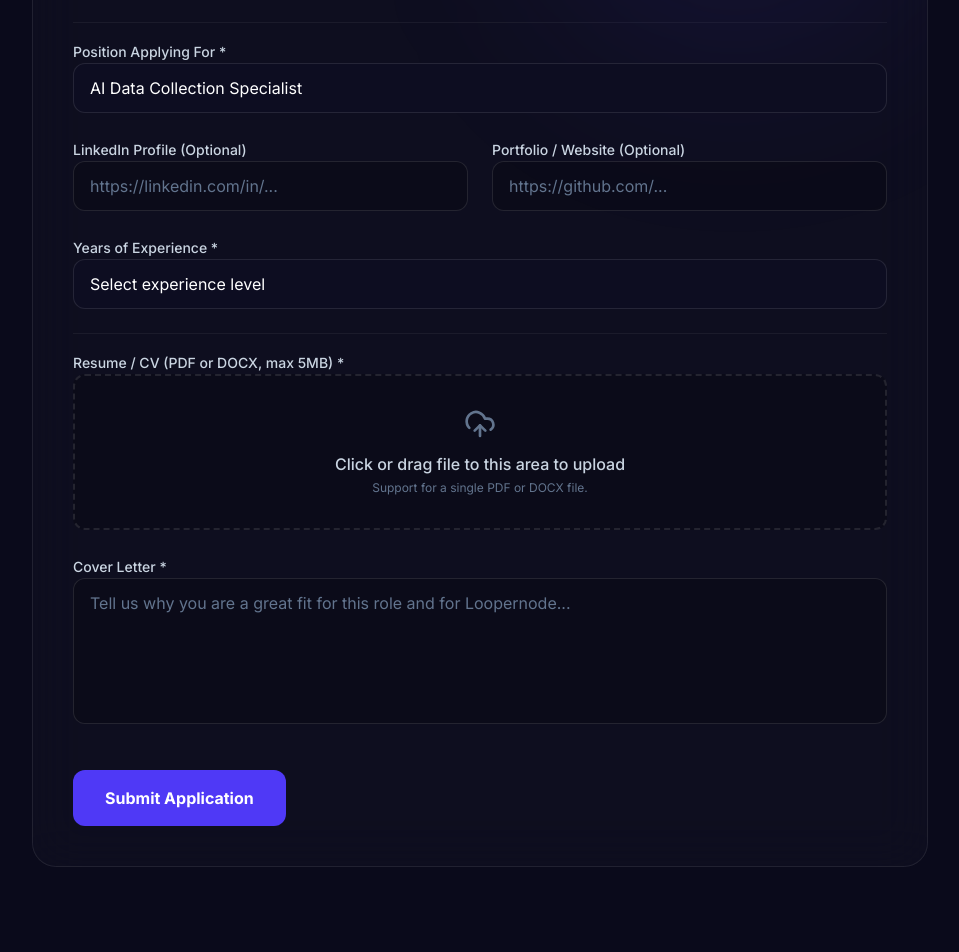
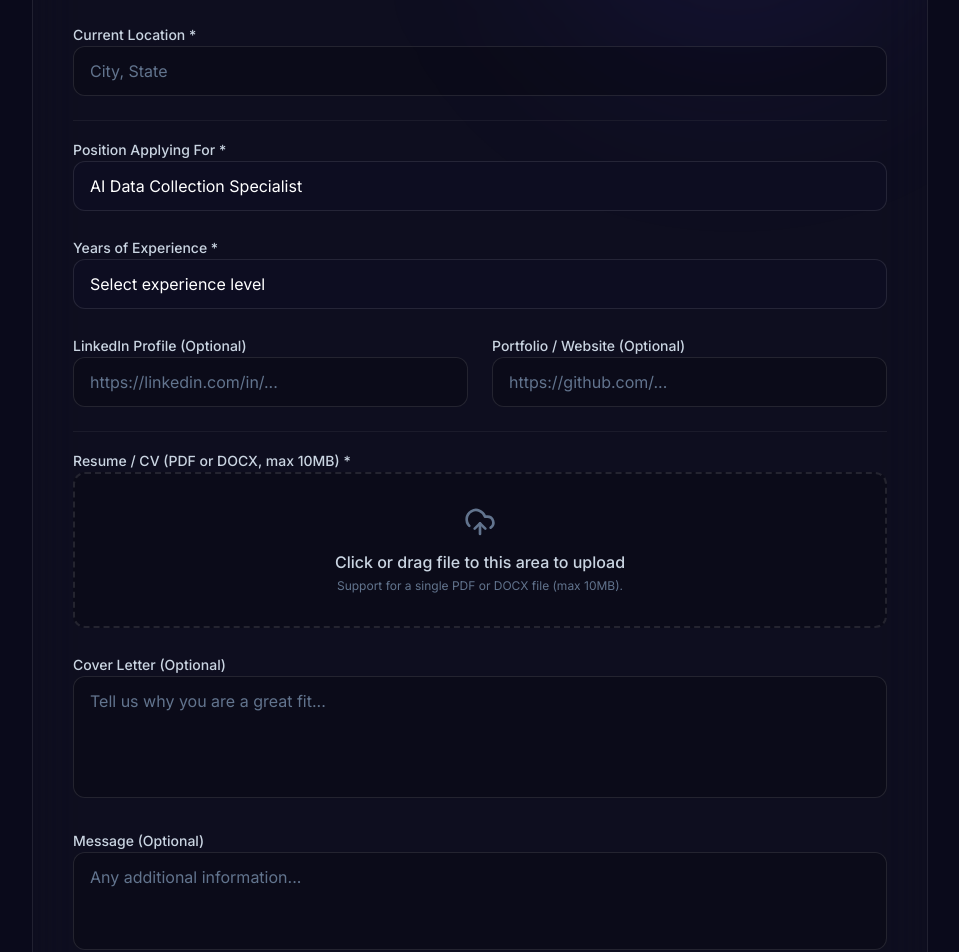
Before and after one commit to liyakathaalikt-oss/loopernode, a Next.js app: page /careers/ai-data-collection-specialist in a window 1280 px wide. Shown: the part 3100-4052 px from the top of the page, without its empty margins (160-1119 px from the left). Built offline with nearby package versions, Linux system fonts and the light colour scheme; a web font is replaced by a local one.

Commit message:
feat: finalize Careers application form validation, backend payload, and SMTP logic

```diff
--- a/app/api/careers/route.ts
+++ b/app/api/careers/route.ts
@@ -1,17 +1,21 @@
 import { NextResponse } from 'next/server';
 import nodemailer from 'nodemailer';
 import * as z from 'zod';
+import fs from 'fs/promises';
+import path from 'path';
 
 const formSchema = z.object({
   fullName: z.string().min(2),
   email: z.string().email(),
   phone: z.string().min(5),
   country: z.string().min(2),
+  currentLocation: z.string().min(2),
   linkedin: z.string().optional(),
   portfolio: z.string().optional(),
   experience: z.string().min(1),
   position: z.string().min(1),
-  coverLetter: z.string().min(10),
+  coverLetter: z.string().optional(),
+  message: z.string().optional(),
 });
 
 export async function POST(request: Request) {
@@ -20,15 +24,17 @@ export async function POST(request: Request) {
 
     // Extract text fields
     const data = {
-      fullName: formData.get('fullName') as string,
-      email: formData.get('email') as string,
-      phone: formData.get('phone') as string,
-      country: formData.get('country') as string,
-      linkedin: formData.get('linkedin') as string,
-      portfolio: formData.get('portfolio') as string,
-      experience: formData.get('experience') as string,
-      position: formData.get('position') as string,
-      coverLetter: formData.get('coverLetter') as string,
+      fullName: formData.get('fullName') as string || '',
+      email: formData.get('email') as string || '',
+      phone: formData.get('phone') as string || '',
+      country: formData.get('country') as string || '',
+      currentLocation: formData.get('currentLocation') as string || '',
+      linkedin: formData.get('linkedin') as string || '',
+      portfolio: formData.get('portfolio') as string || '',
+      experience: formData.get('experience') as string || '',
+      position: formData.get('position') as string || '',
+      coverLetter: formData.get('coverLetter') as string || '',
+      message: formData.get('message') as string || '',
     };
 
     // Validate fields
@@ -44,6 +50,32 @@ export async function POST(request: Request) {
     const bytes = await resumeFile.arrayBuffer();
     const buffer = Buffer.from(bytes);
 
+    // Save to local file database as a fallback mechanism for safety
+    let savedToDB = false;
+    try {
+      const dbPath = path.join(process.cwd(), 'applications.json');
+      const newEntry = {
+        id: crypto.randomUUID(),
+        date: new Date().toISOString(),
+        ...validatedData,
+        fileName: resumeFile.name
+      };
+
+      let existingData = [];
+      try {
+        const fileContent = await fs.readFile(dbPath, 'utf-8');
+        existingData = JSON.parse(fileContent);
+      } catch (e) {
+        // File doesn't exist yet, that's fine
+      }
+
+      existingData.push(newEntry);
+      await fs.writeFile(dbPath, JSON.stringify(existingData, null, 2));
+      savedToDB = true;
+    } catch (e) {
+      console.error('Failed to save to mock DB', e);
+    }
+
     // Create Transporter
     const transporter = nodemailer.createTransport({
       host: process.env.SMTP_HOST || 'smtp.gmail.com',
@@ -58,37 +90,48 @@ export async function POST(request: Request) {
     // Mock email if credentials aren't provided (for local testing)
     if (!process.env.SMTP_USER) {
       console.log('No SMTP credentials found, mocking email send.');
-      console.log(`Would have sent email to info@loopernode.in from ${validatedData.email}`);
-      console.log(`Would have sent auto-responder to ${validatedData.email}`);
-      return NextResponse.json({ success: true, mocked: true });
+      return NextResponse.json({ success: true, partialSuccess: true });
     }
 
+    try {
       // 1. Send Application to Loopernode HR
       await transporter.sendMail({
         from: `"Loopernode Careers" <${process.env.SMTP_USER}>`,
         to: 'info@loopernode.in',
         replyTo: validatedData.email,
-      subject: `New Job Application: ${validatedData.position} - ${validatedData.fullName}`,
+        subject: `New Career Application - ${validatedData.position}`,
         html: `
           <div style="font-family: sans-serif; max-w: 600px; margin: 0 auto; border: 1px solid #e2e8f0; border-radius: 8px; overflow: hidden;">
             <div style="background-color: #4f46e5; padding: 20px; color: white; text-align: center;">
-            <h2 style="margin: 0;">New Application Received</h2>
+              <h2 style="margin: 0;">New Career Application</h2>
               <p style="margin: 5px 0 0 0; opacity: 0.9;">${validatedData.position}</p>
             </div>
             <div style="padding: 30px; background-color: #ffffff; color: #334155;">
               <table style="width: 100%; border-collapse: collapse;">
-              <tr><td style="padding: 10px 0; border-bottom: 1px solid #f1f5f9;"><strong>Name:</strong></td><td style="padding: 10px 0; border-bottom: 1px solid #f1f5f9;">${validatedData.fullName}</td></tr>
+                <tr><td style="padding: 10px 0; border-bottom: 1px solid #f1f5f9;"><strong>Applicant Name:</strong></td><td style="padding: 10px 0; border-bottom: 1px solid #f1f5f9;">${validatedData.fullName}</td></tr>
                 <tr><td style="padding: 10px 0; border-bottom: 1px solid #f1f5f9;"><strong>Email:</strong></td><td style="padding: 10px 0; border-bottom: 1px solid #f1f5f9;"><a href="mailto:${validatedData.email}">${validatedData.email}</a></td></tr>
                 <tr><td style="padding: 10px 0; border-bottom: 1px solid #f1f5f9;"><strong>Phone:</strong></td><td style="padding: 10px 0; border-bottom: 1px solid #f1f5f9;">${validatedData.phone}</td></tr>
                 <tr><td style="padding: 10px 0; border-bottom: 1px solid #f1f5f9;"><strong>Country:</strong></td><td style="padding: 10px 0; border-bottom: 1px solid #f1f5f9;">${validatedData.country}</td></tr>
+                <tr><td style="padding: 10px 0; border-bottom: 1px solid #f1f5f9;"><strong>Location:</strong></td><td style="padding: 10px 0; border-bottom: 1px solid #f1f5f9;">${validatedData.currentLocation}</td></tr>
+                <tr><td style="padding: 10px 0; border-bottom: 1px solid #f1f5f9;"><strong>Job Title:</strong></td><td style="padding: 10px 0; border-bottom: 1px solid #f1f5f9;">${validatedData.position}</td></tr>
                 <tr><td style="padding: 10px 0; border-bottom: 1px solid #f1f5f9;"><strong>Experience:</strong></td><td style="padding: 10px 0; border-bottom: 1px solid #f1f5f9;">${validatedData.experience}</td></tr>
                 ${validatedData.linkedin ? `<tr><td style="padding: 10px 0; border-bottom: 1px solid #f1f5f9;"><strong>LinkedIn:</strong></td><td style="padding: 10px 0; border-bottom: 1px solid #f1f5f9;"><a href="${validatedData.linkedin}">${validatedData.linkedin}</a></td></tr>` : ''}
                 ${validatedData.portfolio ? `<tr><td style="padding: 10px 0; border-bottom: 1px solid #f1f5f9;"><strong>Portfolio:</strong></td><td style="padding: 10px 0; border-bottom: 1px solid #f1f5f9;"><a href="${validatedData.portfolio}">${validatedData.portfolio}</a></td></tr>` : ''}
+                <tr><td style="padding: 10px 0; border-bottom: 1px solid #f1f5f9;"><strong>Submission Date:</strong></td><td style="padding: 10px 0; border-bottom: 1px solid #f1f5f9;">${new Date().toLocaleString()}</td></tr>
               </table>
+
+              ${validatedData.message ? `
+              <h3 style="margin-top: 30px; color: #0f172a;">Message</h3>
+              <div style="background-color: #f8fafc; padding: 15px; border-radius: 6px; white-space: pre-wrap; font-size: 14px; line-height: 1.6;">
+                ${validatedData.message}
+              </div>` : ''}
+
+              ${validatedData.coverLetter ? `
               <h3 style="margin-top: 30px; color: #0f172a;">Cover Letter</h3>
               <div style="background-color: #f8fafc; padding: 15px; border-radius: 6px; white-space: pre-wrap; font-size: 14px; line-height: 1.6;">
                 ${validatedData.coverLetter}
-            </div>
+              </div>` : ''}
+
               <p style="margin-top: 20px; font-size: 13px; color: #64748b;">The applicant's resume is attached to this email.</p>
             </div>
           </div>
@@ -104,27 +147,29 @@ export async function POST(request: Request) {
 
       // 2. Send Auto-Responder to Applicant
       await transporter.sendMail({
-      from: `"Loopernode Hiring" <${process.env.SMTP_USER}>`,
+        from: `"Loopernode Recruitment Team" <${process.env.SMTP_USER}>`,
         to: validatedData.email,
-      subject: `Application Received: ${validatedData.position} at Loopernode`,
+        subject: `Application Received – Loopernode`,
         html: `
-        <div style="font-family: sans-serif; max-w: 600px; margin: 0 auto; border: 1px solid #e2e8f0; border-radius: 8px; overflow: hidden;">
-          <div style="background-color: #4f46e5; padding: 20px; color: white; text-align: center;">
-            <h2 style="margin: 0;">Application Successfully Received</h2>
-          </div>
-          <div style="padding: 30px; background-color: #ffffff; color: #334155; line-height: 1.6;">
-            <p>Hi ${validatedData.fullName},</p>
-            <p>Thank you for applying for the <strong>${validatedData.position}</strong> role at Loopernode!</p>
-            <p>This email is to confirm that we have received your application and resume. Our hiring team will review your profile, and if your qualifications match our current needs, we will reach out to you to schedule an interview.</p>
-            <p>Due to the high volume of applications, this process may take 1-2 weeks. We appreciate your patience.</p>
+          <div style="font-family: sans-serif; max-w: 600px; margin: 0 auto; color: #334155; line-height: 1.6;">
+            <p>Thank you for applying to Loopernode.</p>
+            <p>We have successfully received your application for the ${validatedData.position} position.</p>
+            <p>Our recruitment team will review your application and contact you if your profile matches our requirements.</p>
             <br/>
-            <p>Best regards,<br/><strong>The Loopernode Hiring Team</strong></p>
-          </div>
+            <p>Best Regards,<br/>Loopernode Recruitment Team</p>
           </div>
         `,
       });
 
-    return NextResponse.json({ success: true });
+      return NextResponse.json({ success: true, partialSuccess: false });
+    } catch (emailError) {
+      console.error('Email sending failed:', emailError);
+      // If email fails but DB save succeeded, we return partial success
+      if (savedToDB) {
+        return NextResponse.json({ success: true, partialSuccess: true });
+      }
+      throw new Error('Failed to send email and failed to save to database.');
+    }
 
   } catch (error) {
     console.error('Error processing application:', error);
--- a/components/sections/careers-form.tsx
+++ b/components/sections/careers-form.tsx
@@ -8,15 +8,17 @@ import { UploadCloud, CheckCircle, AlertCircle, Loader2 } from 'lucide-react';
 import { jobs } from '@/content/jobs';
 
 const formSchema = z.object({
-  fullName: z.string().min(2, 'Name is required'),
+  fullName: z.string().min(2, 'Full Name is required'),
   email: z.string().email('Invalid email address'),
   phone: z.string().min(5, 'Phone number is required'),
   country: z.string().min(2, 'Country is required'),
+  currentLocation: z.string().min(2, 'Current Location is required'),
   linkedin: z.string().optional(),
   portfolio: z.string().optional(),
   experience: z.string().min(1, 'Please select your experience'),
   position: z.string().min(1, 'Position is required'),
-  coverLetter: z.string().min(10, 'Cover letter should be at least 10 characters'),
+  coverLetter: z.string().optional(),
+  message: z.string().optional(),
   resume: z.any() // Handled manually due to FileList
 });
 
@@ -27,7 +29,7 @@ interface CareersFormProps {
 }
 
 export function CareersForm({ defaultPosition }: CareersFormProps) {
-  const [status, setStatus] = useState<'idle' | 'submitting' | 'success' | 'error'>('idle');
+  const [status, setStatus] = useState<'idle' | 'submitting' | 'success' | 'error' | 'partial_success'>('idle');
   const [errorMessage, setErrorMessage] = useState('');
   const [file, setFile] = useState<File | null>(null);
 
@@ -38,11 +40,13 @@ export function CareersForm({ defaultPosition }: CareersFormProps) {
       email: '',
       phone: '',
       country: '',
+      currentLocation: '',
       linkedin: '',
       portfolio: '',
       experience: '',
       position: defaultPosition || '',
       coverLetter: '',
+      message: '',
     }
   });
 
@@ -58,7 +62,7 @@ export function CareersForm({ defaultPosition }: CareersFormProps) {
     try {
       const formData = new FormData();
       Object.entries(data).forEach(([key, value]) => {
-        formData.append(key, value as string);
+        if (value) formData.append(key, value as string);
       });
       formData.append('resume', file);
 
@@ -67,43 +71,72 @@ export function CareersForm({ defaultPosition }: CareersFormProps) {
         body: formData,
       });
 
+      const result = await response.json();
+
       if (!response.ok) {
-        throw new Error('Failed to submit application');
+        throw new Error(result.error || 'Failed to submit application');
       }
 
-      setStatus('success');
+      if (result.partialSuccess) {
+        setStatus('partial_success');
+      } else {
+        setStatus('success');
+      }
+
       reset();
       setFile(null);
-    } catch (err) {
+    } catch (err: any) {
       setStatus('error');
-      setErrorMessage('An unexpected error occurred. Please try again later.');
+      setErrorMessage(err.message || 'An unexpected error occurred. Please try again later.');
     }
   };
 
   const handleFileChange = (e: React.ChangeEvent<HTMLInputElement>) => {
     if (e.target.files && e.target.files[0]) {
       const selectedFile = e.target.files[0];
-      if (selectedFile.size > 5 * 1024 * 1024) {
-        setErrorMessage('File size must be less than 5MB');
+
+      // Limit size to 10 MB
+      if (selectedFile.size > 10 * 1024 * 1024) {
+        setErrorMessage('File size must be less than 10MB');
         setStatus('error');
         e.target.value = '';
         return;
       }
+
+      // Validate file type
+      const validTypes = ['application/pdf', 'application/msword', 'application/vnd.openxmlformats-officedocument.wordprocessingml.document'];
+      if (!validTypes.includes(selectedFile.type)) {
+        setErrorMessage('Please upload a valid PDF or DOCX file.');
+        setStatus('error');
+        e.target.value = '';
+        return;
+      }
+
       setFile(selectedFile);
       setStatus('idle');
     }
   };
 
-  if (status === 'success') {
+  if (status === 'success' || status === 'partial_success') {
     return (
       <div className="p-8 md:p-12 rounded-3xl backdrop-blur-xl bg-white/[0.02] border border-white/[0.08] text-center max-w-3xl mx-auto">
         <div className="w-20 h-20 rounded-full bg-emerald-500/20 text-emerald-400 flex items-center justify-center mx-auto mb-6">
           <CheckCircle className="w-10 h-10" />
         </div>
-        <h3 className="text-2xl md:text-3xl font-bold text-white mb-4">Application Received!</h3>
-        <p className="text-slate-300 text-lg mb-8">
-          Thank you for applying to Loopernode. We have received your application and a confirmation email has been sent to your inbox. Our hiring team will review your profile shortly.
-        </p>
+        <h3 className="text-2xl md:text-3xl font-bold text-white mb-4">
+          Thank you! Your application has been submitted successfully.
+        </h3>
+
+        {status === 'partial_success' ? (
+          <p className="text-amber-300 text-lg mb-8">
+            Your application has been received, but we couldn't send the notification email. Our team will still review your application.
+          </p>
+        ) : (
+          <p className="text-slate-300 text-lg mb-8">
+            We have successfully received your application. A confirmation email has been sent to your inbox.
+          </p>
+        )}
+
         <button
           onClick={() => setStatus('idle')}
           className="px-6 py-3 bg-white/10 hover:bg-white/20 text-white rounded-full font-semibold transition-colors"
@@ -114,14 +147,9 @@ export function CareersForm({ defaultPosition }: CareersFormProps) {
     );
   }
 
-  const onError = (errors: any) => {
-    const errorMessages = Object.values(errors)
-      .map((err: any) => err.message)
-      .filter(Boolean)
-      .join(' | ');
-    setErrorMessage(errorMessages ? `Please fix: ${errorMessages}` : 'Please fill out all required fields correctly before submitting.');
-    setStatus('error');
-  };
+  // Intentionally don't display a global generic error if we have field errors,
+  // rely on inline field errors. But if there's a custom error (e.g. file size), show it.
+  const hasFieldErrors = Object.keys(errors).length > 0;
 
   return (
     <div className="p-6 md:p-10 rounded-3xl backdrop-blur-xl bg-white/[0.02] border border-white/[0.08] max-w-4xl mx-auto relative overflow-hidden">
@@ -132,7 +160,7 @@ export function CareersForm({ defaultPosition }: CareersFormProps) {
         <p className="text-slate-400">Join our mission to build the future of AI data infrastructure.</p>
       </div>
 
-      <form onSubmit={handleSubmit(onSubmit, onError)} className="space-y-6">
+      <form onSubmit={handleSubmit(onSubmit)} className="space-y-6">
 
         {/* Personal Details */}
         <div className="grid grid-cols-1 md:grid-cols-2 gap-6">
@@ -168,13 +196,23 @@ export function CareersForm({ defaultPosition }: CareersFormProps) {
           </div>
 
           <div className="space-y-2">
-            <label className="text-sm font-medium text-slate-300">Country of Residence *</label>
+            <label className="text-sm font-medium text-slate-300">Country *</label>
             <input
               {...register('country')}
               className="w-full bg-black/20 border border-white/10 rounded-xl px-4 py-3 text-white placeholder-slate-500 focus:outline-none focus:border-indigo-500 focus:ring-1 focus:ring-indigo-500 transition-all"
               placeholder="United States"
             />
             {errors.country && <p className="text-red-400 text-xs">{errors.country.message}</p>}
+          </div>
+
+          <div className="space-y-2 md:col-span-2">
+            <label className="text-sm font-medium text-slate-300">Current Location *</label>
+            <input
+              {...register('currentLocation')}
+              className="w-full bg-black/20 border border-white/10 rounded-xl px-4 py-3 text-white placeholder-slate-500 focus:outline-none focus:border-indigo-500 focus:ring-1 focus:ring-indigo-500 transition-all"
+              placeholder="City, State"
+            />
+            {errors.currentLocation && <p className="text-red-400 text-xs">{errors.currentLocation.message}</p>}
           </div>
         </div>
 
@@ -197,26 +235,6 @@ export function CareersForm({ defaultPosition }: CareersFormProps) {
             {errors.position && <p className="text-red-400 text-xs">{errors.position.message}</p>}
           </div>
 
-          <div className="space-y-2">
-            <label className="text-sm font-medium text-slate-300">LinkedIn Profile (Optional)</label>
-            <input
-              {...register('linkedin')}
-              className="w-full bg-black/20 border border-white/10 rounded-xl px-4 py-3 text-white placeholder-slate-500 focus:outline-none focus:border-indigo-500 focus:ring-1 focus:ring-indigo-500 transition-all"
-              placeholder="https://linkedin.com/in/..."
-            />
-            {errors.linkedin && <p className="text-red-400 text-xs">{errors.linkedin.message}</p>}
-          </div>
-
-          <div className="space-y-2">
-            <label className="text-sm font-medium text-slate-300">Portfolio / Website (Optional)</label>
-            <input
-              {...register('portfolio')}
-              className="w-full bg-black/20 border border-white/10 rounded-xl px-4 py-3 text-white placeholder-slate-500 focus:outline-none focus:border-indigo-500 focus:ring-1 focus:ring-indigo-500 transition-all"
-              placeholder="https://github.com/..."
-            />
-            {errors.portfolio && <p className="text-red-400 text-xs">{errors.portfolio.message}</p>}
-          </div>
-
           <div className="space-y-2 md:col-span-2">
             <label className="text-sm font-medium text-slate-300">Years of Experience *</label>
             <select
@@ -231,19 +249,38 @@ export function CareersForm({ defaultPosition }: CareersFormProps) {
             </select>
             {errors.experience && <p className="text-red-400 text-xs">{errors.experience.message}</p>}
           </div>
+
+          <div className="space-y-2">
+            <label className="text-sm font-medium text-slate-300">LinkedIn Profile (Optional)</label>
+            <input
+              {...register('linkedin')}
+              className="w-full bg-black/20 border border-white/10 rounded-xl px-4 py-3 text-white placeholder-slate-500 focus:outline-none focus:border-indigo-500 focus:ring-1 focus:ring-indigo-500 transition-all"
+              placeholder="https://linkedin.com/in/..."
+            />
+          </div>
+
+          <div className="space-y-2">
+            <label className="text-sm font-medium text-slate-300">Portfolio / Website (Optional)</label>
+            <input
+              {...register('portfolio')}
+              className="w-full bg-black/20 border border-white/10 rounded-xl px-4 py-3 text-white placeholder-slate-500 focus:outline-none focus:border-indigo-500 focus:ring-1 focus:ring-indigo-500 transition-all"
+              placeholder="https://github.com/..."
+            />
+          </div>
         </div>
 
         <div className="h-px w-full bg-white/5 my-4" />
 
-        {/* Resume & Cover Letter */}
+        {/* Resume & Details */}
         <div className="space-y-2">
-          <label className="text-sm font-medium text-slate-300">Resume / CV (PDF or DOCX, max 5MB) *</label>
+          <label className="text-sm font-medium text-slate-300">Resume / CV (PDF or DOCX, max 10MB) *</label>
           <div className="relative">
             <input
               type="file"
-              accept=".pdf,.doc,.docx"
+              accept=".pdf,.doc,.docx,application/pdf,application/msword,application/vnd.openxmlformats-officedocument.wordprocessingml.document"
               onChange={handleFileChange}
-              className="absolute inset-0 w-full h-full opacity-0 cursor-pointer z-10"
+              disabled={status === 'submitting'}
+              className="absolute inset-0 w-full h-full opacity-0 cursor-pointer z-10 disabled:cursor-not-allowed"
             />
             <div className={`w-full border-2 border-dashed ${file ? 'border-indigo-500/50 bg-indigo-500/5' : 'border-white/10 bg-black/20 hover:border-white/20'} rounded-xl px-4 py-8 text-center transition-all`}>
               <UploadCloud className={`w-8 h-8 mx-auto mb-3 ${file ? 'text-indigo-400' : 'text-slate-500'}`} />
@@ -255,7 +292,7 @@ export function CareersForm({ defaultPosition }: CareersFormProps) {
               ) : (
                 <div>
                   <p className="text-slate-300 font-medium mb-1">Click or drag file to this area to upload</p>
-                  <p className="text-slate-500 text-xs">Support for a single PDF or DOCX file.</p>
+                  <p className="text-slate-500 text-xs">Support for a single PDF or DOCX file (max 10MB).</p>
                 </div>
               )}
             </div>
@@ -263,19 +300,28 @@ export function CareersForm({ defaultPosition }: CareersFormProps) {
         </div>
 
         <div className="space-y-2">
-          <label className="text-sm font-medium text-slate-300">Cover Letter *</label>
+          <label className="text-sm font-medium text-slate-300">Cover Letter (Optional)</label>
           <textarea
             {...register('coverLetter')}
-            rows={5}
+            rows={4}
             className="w-full bg-black/20 border border-white/10 rounded-xl px-4 py-3 text-white placeholder-slate-500 focus:outline-none focus:border-indigo-500 focus:ring-1 focus:ring-indigo-500 transition-all resize-none"
-            placeholder="Tell us why you are a great fit for this role and for Loopernode..."
+            placeholder="Tell us why you are a great fit..."
           />
-          {errors.coverLetter && <p className="text-red-400 text-xs">{errors.coverLetter.message}</p>}
+        </div>
+
+        <div className="space-y-2">
+          <label className="text-sm font-medium text-slate-300">Message (Optional)</label>
+          <textarea
+            {...register('message')}
+            rows={3}
+            className="w-full bg-black/20 border border-white/10 rounded-xl px-4 py-3 text-white placeholder-slate-500 focus:outline-none focus:border-indigo-500 focus:ring-1 focus:ring-indigo-500 transition-all resize-none"
+            placeholder="Any additional information..."
+          />
         </div>
 
         {/* Submit Button & Error Message */}
         <div className="pt-4 space-y-4">
-          {status === 'error' && (
+          {status === 'error' && errorMessage && !hasFieldErrors && (
             <div className="p-4 rounded-xl bg-red-500/10 border border-red-500/20 flex items-start gap-3 text-red-400 animate-in fade-in slide-in-from-bottom-2">
               <AlertCircle className="w-5 h-5 flex-shrink-0 mt-0.5" />
               <p>{errorMessage}</p>
@@ -290,7 +336,7 @@ export function CareersForm({ defaultPosition }: CareersFormProps) {
             {status === 'submitting' ? (
               <>
                 <Loader2 className="w-5 h-5 animate-spin" />
-                Submitting Application...
+                Uploading & Submitting...
               </>
             ) : (
               'Submit Application'
```
Lines whose indentation alone changed are shown as unchanged.
